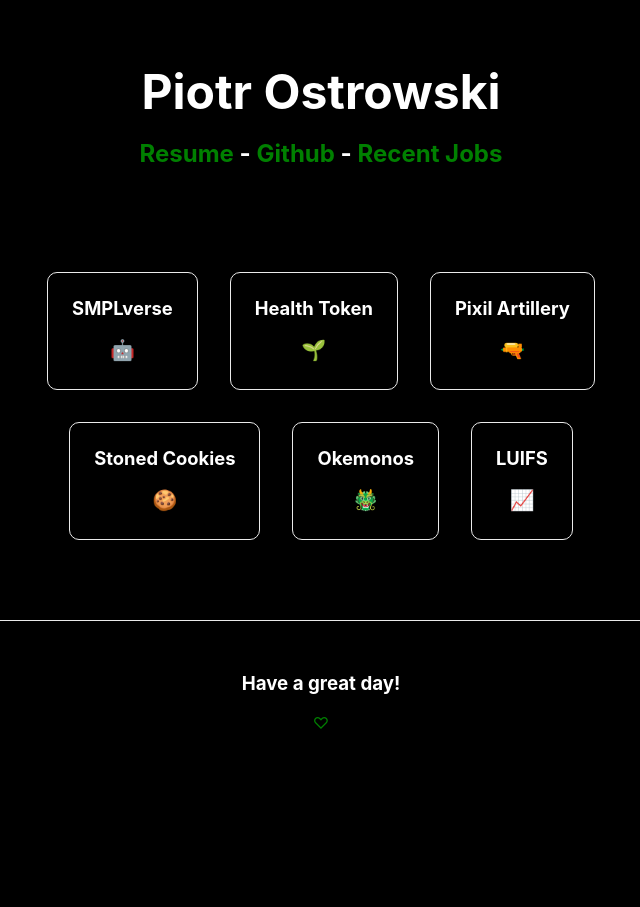
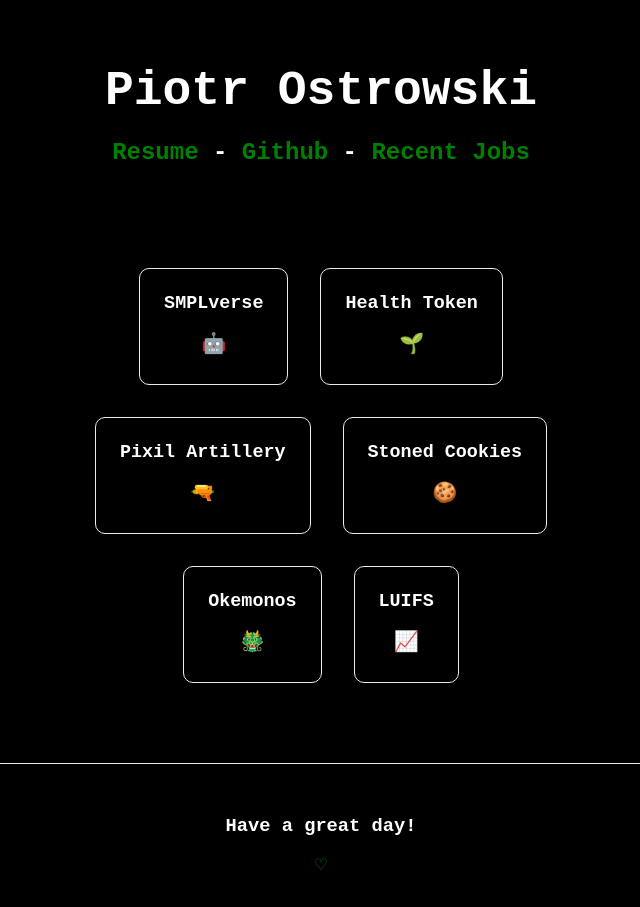
Before and after one commit to piotrostr/personal-website, a Next.js app: page / in a window 1280 px wide. Shown: the whole page, without its empty margins (319-959 px from the left). Before the commit the page ends 800 px from the top, so only its background shows below. Built offline with nearby package versions, Linux system fonts and the light colour scheme.

Commit message:
change font to sf mono

```diff
--- a/styles/Home.module.css
+++ b/styles/Home.module.css
@@ -49,15 +49,6 @@
   font-size: 0.5rem;
 }
 
-.code {
-  background: #fafafa;
-  border-radius: 5px;
-  padding: 0.75rem;
-  font-size: 0.7rem;
-  font-family: Menlo, Monaco, Lucida Console, Liberation Mono, DejaVu Sans Mono,
-    Bitstream Vera Sans Mono, Courier New, monospace;
-}
-
 .grid {
   display: flex;
   align-items: center;
--- a/styles/globals.css
+++ b/styles/globals.css
@@ -2,8 +2,7 @@
 body {
   padding: 0;
   margin: 0;
-  font-family: -apple-system, BlinkMacSystemFont, Segoe UI, Roboto, Oxygen,
-    Ubuntu, Cantarell, Fira Sans, Droid Sans, Helvetica Neue, sans-serif;
+  font-family: SF, monospace;
   background-color: black;
   color: white;
 }
```
